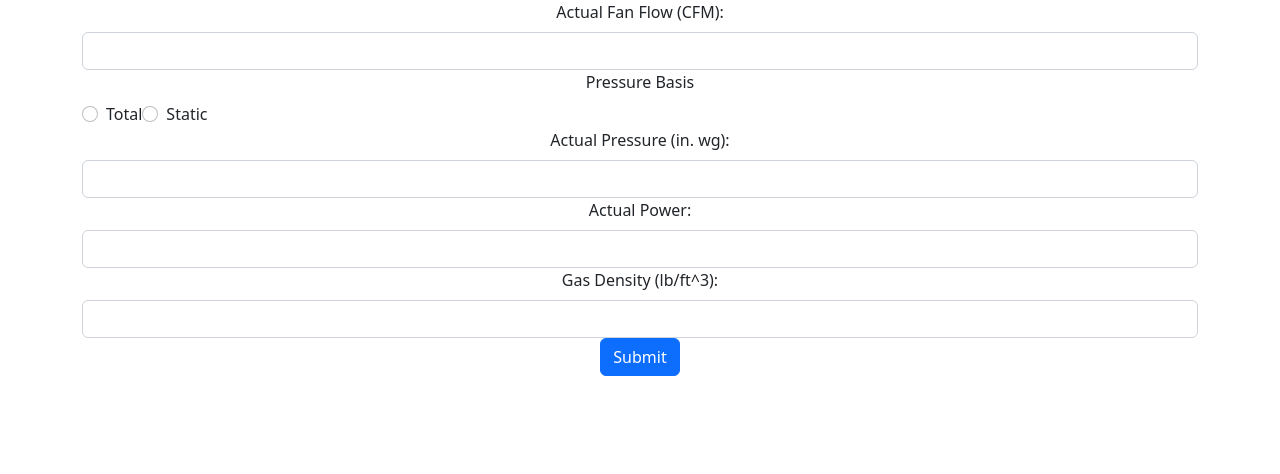
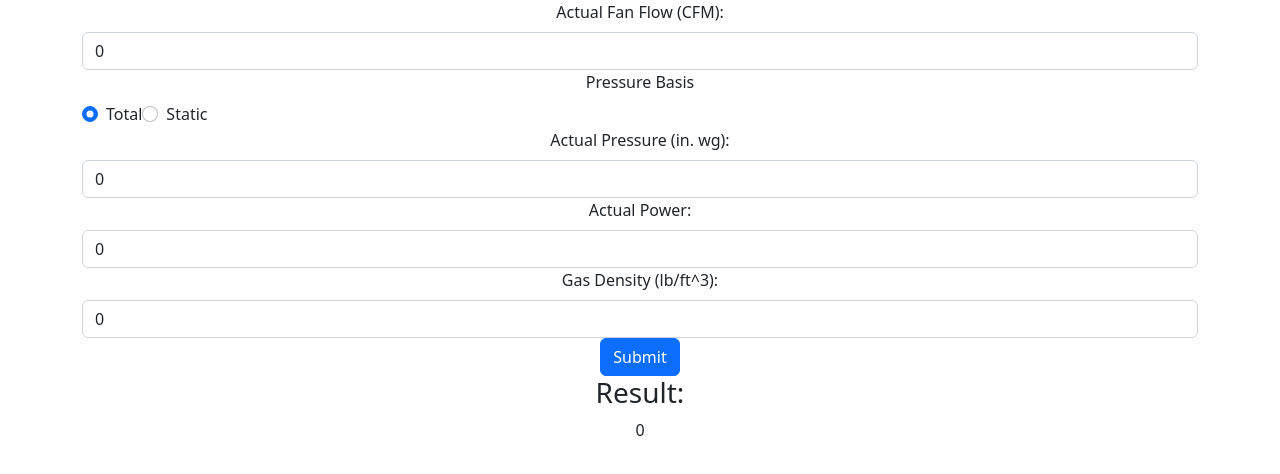
Before and after one commit to wwhorton/howarth-form-calc, a React (Create React App) app: page / in a window 1280 px wide. Shown: the top 474 px of the page. Built offline with nearby package versions, Linux system fonts and the light colour scheme; the HTML template or start-up script is replaced by a standard one.

Commit message:
Form wired up to state

```diff
--- a/src/App.js
+++ b/src/App.js
@@ -4,44 +4,130 @@ import { Button, Container, Form, Stack } from "react-bootstrap";
 import { useState } from "react";
 
 function App() {
-  useState();
+  const [result, setResult] = useState(0);
+  const [pressureBasis, setPressureBasis] = useState("total");
+  const [cfm, setCfm] = useState(0);
+  const [pressure, setPressure] = useState(0);
+  const [power, setPower] = useState(0);
+  const [gasDensity, setGasDensity] = useState(0);
+
+  function calculate() {
+    return 0;
+  }
+
+  function handleSubmit() {
+    setResult(calculate());
+  }
+
+  function handleSelect(e) {
+    setPressureBasis(e.target.value);
+  }
+
+  function handleInput(e) {
+    switch (e.target.name) {
+      case "cfm":
+        setCfm(e.target.value);
+        break;
+      case "pressure":
+        setPressure(e.target.value);
+        break;
+      case "power":
+        setPower(e.target.value);
+        break;
+      case "gasDensity":
+        setGasDensity(e.target.value);
+        break;
+      default:
+        break;
+    }
+  }
 
   return (
     <div className="App">
       <Container>
         <Form>
           <Form.Group>
-            <Form.Label>Actual Fan Flow (CFM):</Form.Label>
-            <Form.Control type={"text"} />
+            <Form.Label htmlFor={"cfmInput"}>Actual Fan Flow (CFM):</Form.Label>
+            <Form.Control
+              type={"text"}
+              name={"cfm"}
+              value={cfm}
+              id={"cfmInput"}
+              onChange={handleInput}
+            />
           </Form.Group>
           <Form.Group>
             <Form.Label>Pressure Basis</Form.Label>
             <Stack direction={"horizontal"}>
-              <Form.Check type={"radio"} id={"pbTotalRadio"} label={"Total"} />
+              <Form.Check
+                type={"radio"}
+                id={"pbTotalRadio"}
+                label={"Total"}
+                value={"total"}
+                name={"pressureBasis"}
+                onChange={handleSelect}
+                checked={pressureBasis === "total"}
+              />
               <Form.Check
                 type={"radio"}
                 id={"pbStaticRadio"}
                 label={"Static"}
+                value={"static"}
+                name={"pressureBasis"}
+                onChange={handleSelect}
+                checked={pressureBasis === "static"}
               />
             </Stack>
           </Form.Group>
 
           <Stack>
             <Form.Group>
-              <Form.Label>Actual Pressure (in. wg):</Form.Label>
-              <Form.Control type={"text"} />
+              <Form.Label htmlFor={"pressureInput"}>
+                Actual Pressure (in. wg):
+              </Form.Label>
+              <Form.Control
+                type={"text"}
+                name={"pressure"}
+                id={"pressureInput"}
+                value={pressure}
+                onChange={handleInput}
+              />
             </Form.Group>
             <Form.Group>
-              <Form.Label>Actual Power:</Form.Label>
-              <Form.Control type={"text"} />
+              <Form.Label htmlFor={"powerInput"}>Actual Power:</Form.Label>
+              <Form.Control
+                type={"text"}
+                name={"power"}
+                id={"powerInput"}
+                value={power}
+                onChange={handleInput}
+              />
             </Form.Group>
             <Form.Group>
-              <Form.Label>Gas Density (lb/ft^3):</Form.Label>
-              <Form.Control type={"text"} />
+              <Form.Label htmlFor={"gasDensityInput"}>
+                Gas Density (lb/ft^3):
+              </Form.Label>
+              <Form.Control
+                type={"text"}
+                name={"gasDensity"}
+                id={"gasDensityInput"}
+                value={gasDensity}
+                onChange={handleInput}
+              />
             </Form.Group>
           </Stack>
         </Form>
-        <Button type={"submit"}>Submit</Button>
+        <Button
+          type={"submit"}
+          onSubmit={handleSubmit}
+          name={"submit"}
+          id={"submitButton"}
+        >
+          Submit
+        </Button>
+
+        <h3>Result:</h3>
+        <p>{result}</p>
       </Container>
     </div>
   );
```
